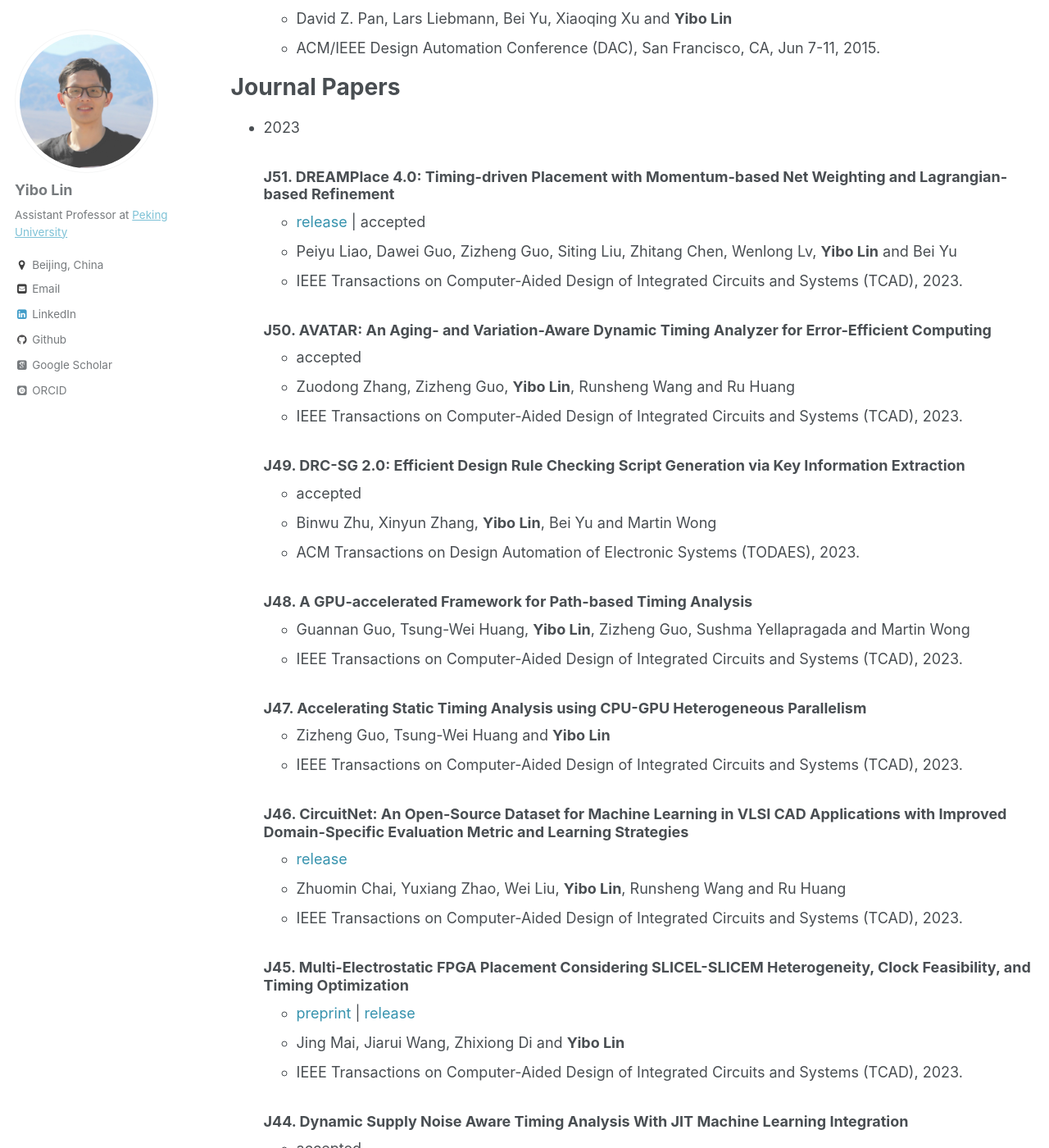
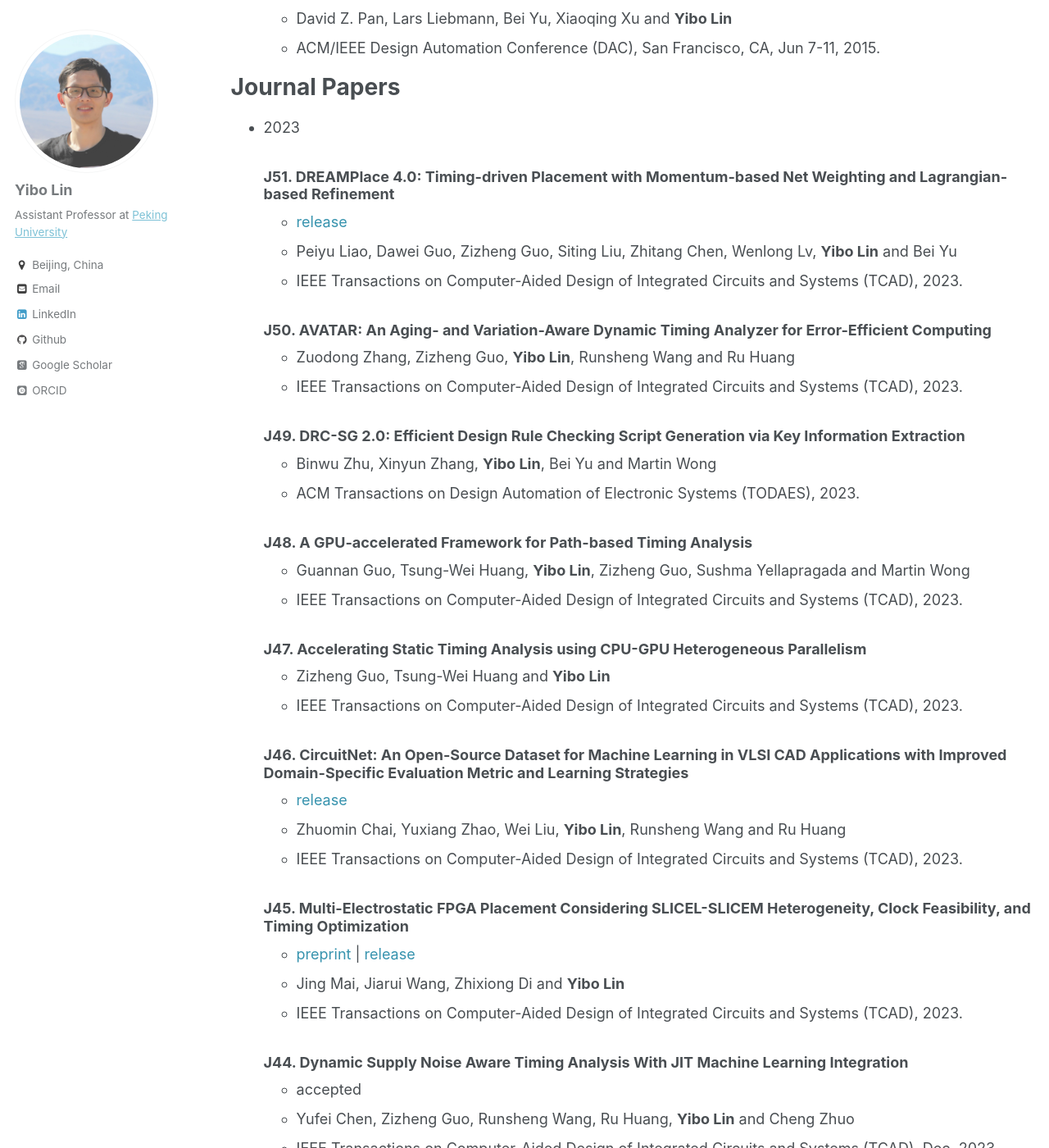
Before and after one commit to limbo018/limbo018.github.io, a Jekyll site: the page built from _pages/publications.md, in a window 1280 px wide and 1400 px high, scrolled down 16689 px. Shown: the whole window at 82% size. Built offline with Jekyll 4.4.1, drawn with Linux system fonts in a browser that asks for light colours; some web fonts are replaced.

Commit message:
update journal status

```diff
--- a/_pages/publications.md
+++ b/_pages/publications.md
@@ -491,17 +491,15 @@ Journal Papers
 * 2023
 
   ### J51. [DREAMPlace 4.0: Timing-driven Placement with Momentum-based Net Weighting and Lagrangian-based Refinement](https://doi.org/10.1109/TCAD.2023.3240132)
-     * <a href="https://github.com/limbo018/DREAMPlace" style="color:#3793ae">release</a> \| accepted
+     * <a href="https://github.com/limbo018/DREAMPlace" style="color:#3793ae">release</a>
      * Peiyu Liao, Dawei Guo, Zizheng Guo, Siting Liu, Zhitang Chen, Wenlong Lv, **Yibo Lin** and Bei Yu
      * IEEE Transactions on Computer-Aided Design of Integrated Circuits and Systems (TCAD), 2023.
 
   ### J50. [AVATAR: An Aging- and Variation-Aware Dynamic Timing Analyzer for Error-Efficient Computing](https://doi.org/10.1109/TCAD.2023.3255167)
-     * accepted
      * Zuodong Zhang, Zizheng Guo, **Yibo Lin**, Runsheng Wang and Ru Huang
      * IEEE Transactions on Computer-Aided Design of Integrated Circuits and Systems (TCAD), 2023.
 
-  ### J49. DRC-SG 2.0: Efficient Design Rule Checking Script Generation via Key Information Extraction
-     * accepted
+  ### J49. [DRC-SG 2.0: Efficient Design Rule Checking Script Generation via Key Information Extraction](https://doi.org/10.1145/3594666)
      * Binwu Zhu, Xinyun Zhang, **Yibo Lin**, Bei Yu and Martin Wong
      * ACM Transactions on Design Automation of Electronic Systems (TODAES), 2023.
 
@@ -529,7 +527,7 @@ Journal Papers
      * IEEE Transactions on Computer-Aided Design of Integrated Circuits and Systems (TCAD), Dec, 2023.
 
   ### J43. [LEAPS: Topological-Layout-Adaptable Multi-Die FPGA Placement for Super Long Line Minimization](https://doi.org/10.1109/TCSI.2023.3340554)
-     * <a href="https://arxiv.org/abs/2308.03233" style="color:#3793ae">preprint</a> \| accepted
+     * <a href="https://arxiv.org/abs/2308.03233" style="color:#3793ae">preprint</a>
      * Zhixiong Di, Runzhe Tao, Jing Mai, Lin Chen and **Yibo Lin**
      * IEEE Transactions on Circuits and Systems I, Dec, 2023.
 
```
Also changed, not shown: _includes/publications_cv.md (+4 -4 lines), ref/publications.bib (+9 -9 lines), 3 other files.
